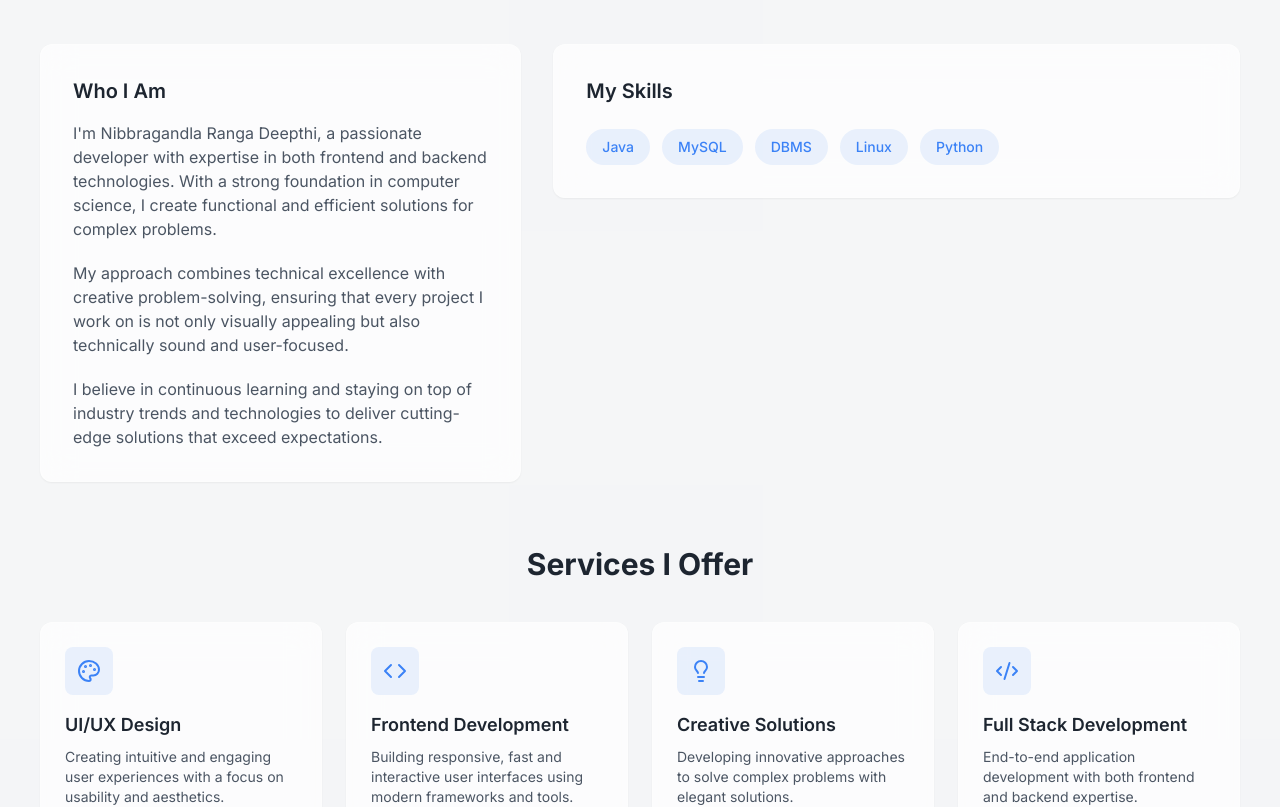
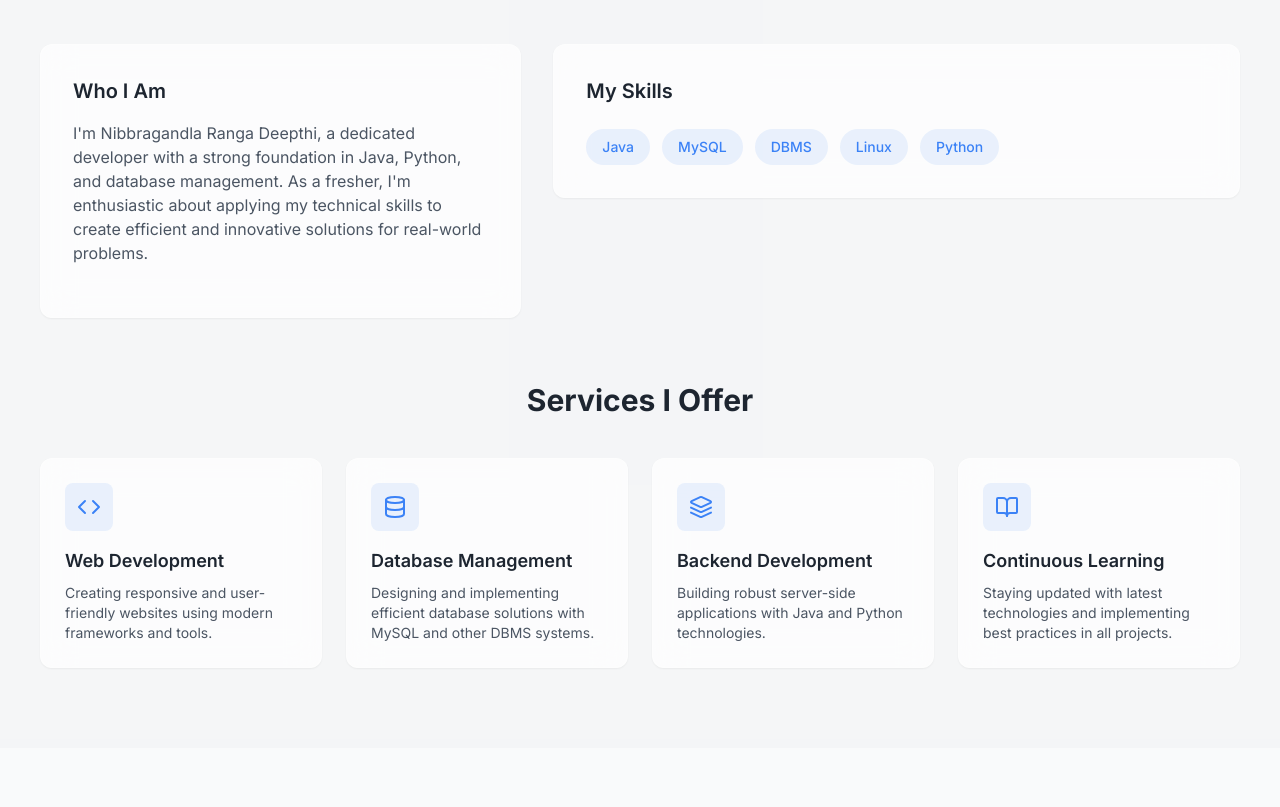
Before and after one commit to RangaDeepthi5/-my-portfolio-, a React (Vite) app: page / in a window 1280 px wide. Shown: the part 1040-1847 px from the top of the page. Built offline with nearby package versions, Linux system fonts and the light colour scheme.

Commit message:
Refactor About Section content
Modify the "Services I Offer" section and shorten the "Who I Am" section.

```diff
--- a/src/components/AboutSection.tsx
+++ b/src/components/AboutSection.tsx
@@ -1,6 +1,6 @@
 
 import React from 'react';
-import { Code, Palette, Lightbulb, Code2 } from 'lucide-react';
+import { Code, BookOpen, Layers, Database } from 'lucide-react';
 import AnimatedSection from './AnimatedSection';
 
 const skills = [
@@ -13,24 +13,24 @@ const skills = [
 
 const services = [
   {
-    title: "UI/UX Design",
-    description: "Creating intuitive and engaging user experiences with a focus on usability and aesthetics.",
-    icon: Palette,
-  },
-  {
-    title: "Frontend Development",
-    description: "Building responsive, fast and interactive user interfaces using modern frameworks and tools.",
+    title: "Web Development",
+    description: "Creating responsive and user-friendly websites using modern frameworks and tools.",
     icon: Code,
   },
   {
-    title: "Creative Solutions",
-    description: "Developing innovative approaches to solve complex problems with elegant solutions.",
-    icon: Lightbulb,
+    title: "Database Management",
+    description: "Designing and implementing efficient database solutions with MySQL and other DBMS systems.",
+    icon: Database,
   },
   {
-    title: "Full Stack Development",
-    description: "End-to-end application development with both frontend and backend expertise.",
-    icon: Code2,
+    title: "Backend Development",
+    description: "Building robust server-side applications with Java and Python technologies.",
+    icon: Layers,
+  },
+  {
+    title: "Continuous Learning",
+    description: "Staying updated with latest technologies and implementing best practices in all projects.",
+    icon: BookOpen,
   },
 ];
 
@@ -55,13 +55,7 @@ const AboutSection = () => {
             <div className="glass-panel p-8">
               <h3 className="text-xl font-semibold mb-4">Who I Am</h3>
               <p className="text-gray-600 dark:text-gray-300 mb-5">
-                I'm Nibbragandla Ranga Deepthi, a passionate developer with expertise in both frontend and backend technologies. With a strong foundation in computer science, I create functional and efficient solutions for complex problems.
-              </p>
-              <p className="text-gray-600 dark:text-gray-300 mb-5">
-                My approach combines technical excellence with creative problem-solving, ensuring that every project I work on is not only visually appealing but also technically sound and user-focused.
-              </p>
-              <p className="text-gray-600 dark:text-gray-300">
-                I believe in continuous learning and staying on top of industry trends and technologies to deliver cutting-edge solutions that exceed expectations.
+                I'm Nibbragandla Ranga Deepthi, a dedicated developer with a strong foundation in Java, Python, and database management. As a fresher, I'm enthusiastic about applying my technical skills to create efficient and innovative solutions for real-world problems.
               </p>
             </div>
           </AnimatedSection>
--- a/src/components/AnimatedSection.tsx
+++ b/src/components/AnimatedSection.tsx
@@ -6,7 +6,7 @@ interface AnimatedSectionProps {
   children: React.ReactNode;
   className?: string;
   delay?: number;
-  animation?: 'fade-up' | 'fade-in' | 'fade-down' | 'slide-in-right' | 'slide-in-left';
+  animation?: 'fade-up' | 'fade-in' | 'fade-down' | 'slide-in-right' | 'slide-in-left' | 'fade-right' | 'fade-left';
   threshold?: number;
   id?: string;
 }
```
